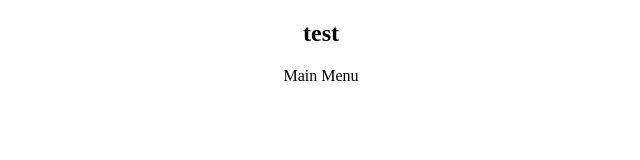
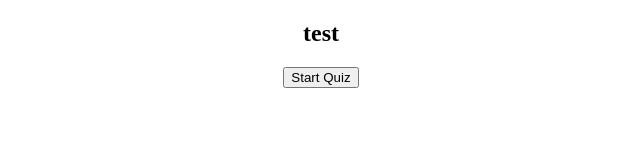
Before and after one commit to andydangit/React-Advance-Topic, a React (Create React App) app: page / in a window 1280 px wide. Shown: the top 160 px of the page, without its empty margins (319-959 px from the left). Built offline with nearby package versions, Linux system fonts and the light colour scheme.

Commit message:
add 2 more component

```diff
--- a/src/Components/MainMenu.jsx
+++ b/src/Components/MainMenu.jsx
@@ -2,8 +2,8 @@ import React from 'react'
 
 function MainMenu() {
     return (
-        <div>
-            Main Menu
+        <div className="Menu">
+            <button> Start Quiz </button>
         </div>
     )
 }
```
